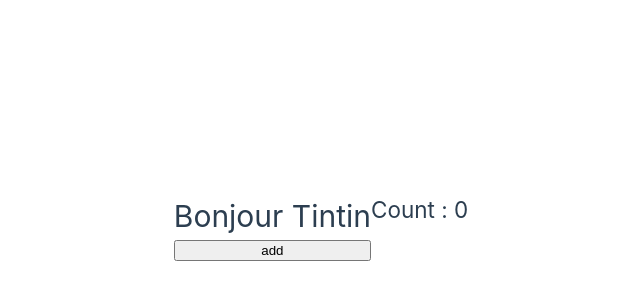
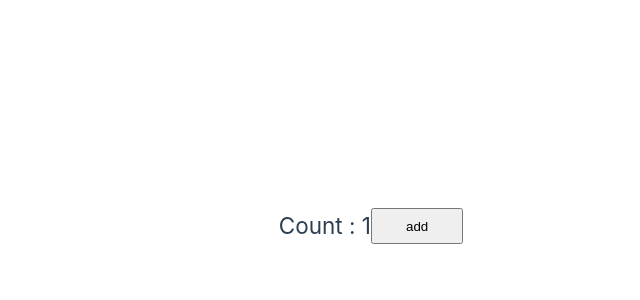
Before and after one commit to DDLH-92/Dyma-project-Vue, a Vue app in the folder dymavue/: page / in a window 1280 px wide. Shown: the part 174-474 px from the top of the page, without its empty margins (269-909 px from the left). Built offline with nearby package versions, Linux system fonts and the light colour scheme.

Commit message:
function ref

```diff
--- a/dymavue/src/App.vue
+++ b/dymavue/src/App.vue
@@ -1,32 +1,20 @@
 <template>
-  <h1>Bonjour {{ user.name }}</h1>
-  <h2>Count : {{ state.count }}</h2>
+  <h2>Count : {{ count }}</h2>
   <button @click="incCount">add</button>
 </template>
 
 <script setup lang="ts">
-import { nextTick, reactive } from "vue";
+import { ref } from "vue";
+import type { Ref } from "vue";
 
 
-const state = reactive ({
-  user: {
-  name : 'Tintin',
-  age : 15
-},
-count: 0
-})
+const count = ref(0);
 
-let {user, count } = state;
+function getRef(num: Ref<number>) {
+  num.value++
+}
 
-console.log(count === state.count)
-
-function incCount() {
-  user.name = user.name === 'Tintin' ? 'Milou' : 'Tintin'
-  state.count++;
-  nextTick(() => {
-    console.log('tick')
-  })
-}
+getRef(count)
 
 </script>
 
```
